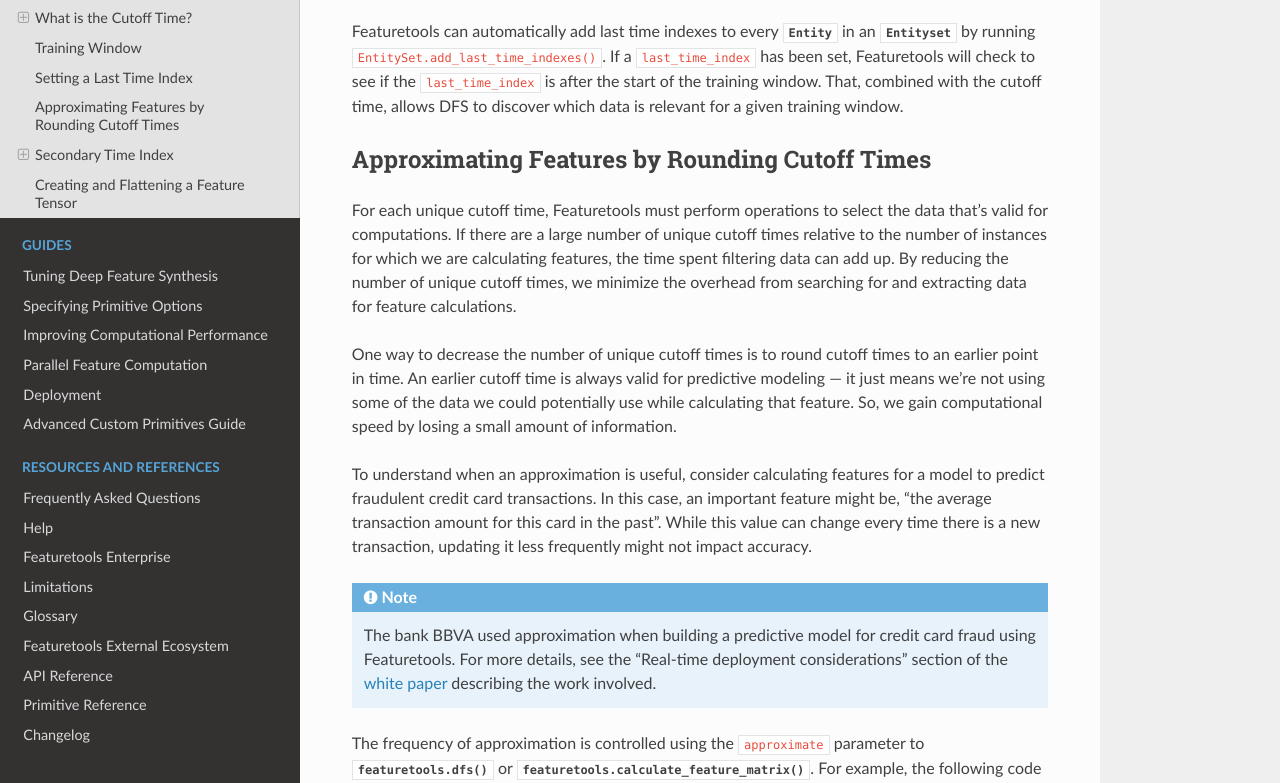
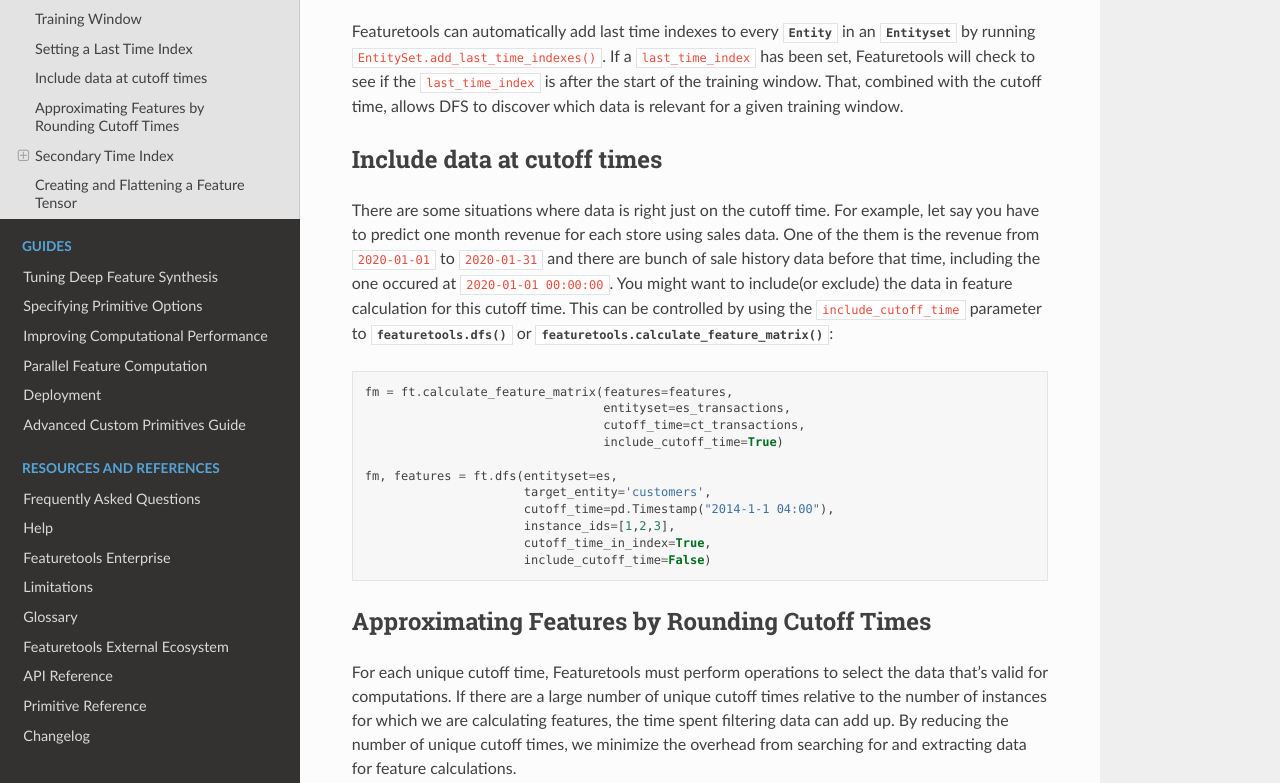
Before and after one commit to alteryx/featuretools, a Sphinx documentation site: the page built from docs/source/automated_feature_engineering/handling_time.rst, in a window 1280 px wide and 900 px high, scrolled down 3308 px, cut to the strip 117-900 px from the top of the window. Built offline with Sphinx 7.4.7 and the Read the Docs theme 2.0.0, drawn with Linux system fonts in a browser that asks for light colours; pages that are not in the unit, such as notebooks, are missing from menus; comment, search, counter and statistics services are not loaded; some of the changed text lies outside the part shown.

Commit message:
Update docs: add include_cutoff_time content on Handling Time section

```diff
--- a/docs/source/automated_feature_engineering/handling_time.rst
+++ b/docs/source/automated_feature_engineering/handling_time.rst
@@ -130,6 +130,25 @@
     es['sessions'].last_time_index.head()
 
 Featuretools can automatically add last time indexes to every :class:`Entity` in an :class:`Entityset` by running ``EntitySet.add_last_time_indexes()``. If a ``last_time_index`` has been set, Featuretools will check to see if the ``last_time_index`` is after the start of the training window. That, combined with the cutoff time, allows DFS to discover which data is relevant for a given training window.
+
+
+Include data at cutoff times
+-----------------------------------------------
+
+There are some situations where data is right just on the cutoff time. For example, let say you have to predict one month revenue for each store using sales data. One of the them is the revenue from ``2020-01-01`` to ``2020-01-31`` and there are bunch of sale history data before that time, including the one occured at ``2020-01-01 00:00:00``. You might want to include(or exclude) the data in feature calculation for this cutoff time. This can be controlled by using the ``include_cutoff_time`` parameter to :func:`featuretools.dfs` or :func:`featuretools.calculate_feature_matrix`::
+
+    fm = ft.calculate_feature_matrix(features=features,
+                                     entityset=es_transactions,
+                                     cutoff_time=ct_transactions,
+                                     include_cutoff_time=True)
+
+    fm, features = ft.dfs(entityset=es,
+                          target_entity='customers',
+                          cutoff_time=pd.Timestamp("2014-1-1 04:00"),
+                          instance_ids=[1,2,3],
+                          cutoff_time_in_index=True,
+                          include_cutoff_time=False)
+
 
 .. _approximate:
 
```
